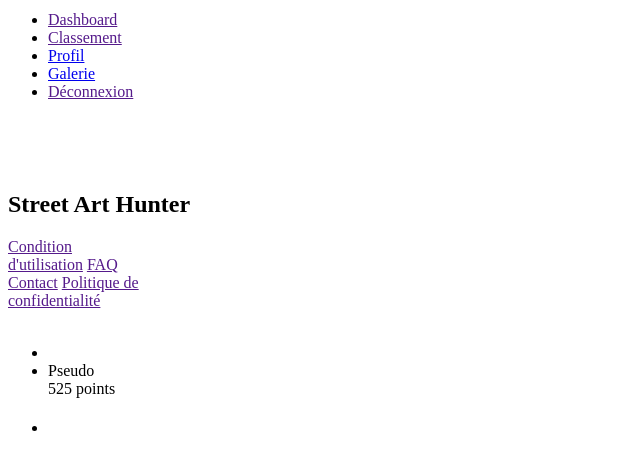
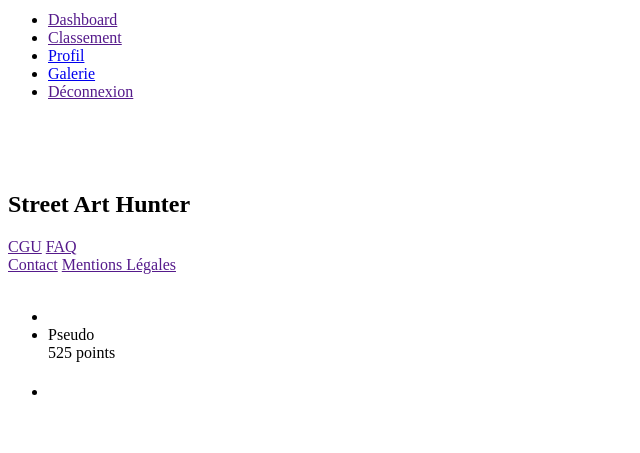
Before and after one commit to WildCodeSchool-2023-09/remfr-php-p3-streetarthunter, a Symfony app: template templates/base.html.twig in a window 1280 px wide. Shown: the part 752-1205 px from the top of the page, without its empty margins (0-640 px from the left). After the commit the page ends 1147 px from the top, so only its background shows below. Run offline with Twig, Linux system fonts and the light colour scheme; the template is opened without the code that fills it, so the values that code supplies are empty; some libraries are stand-ins or nearby versions.

Commit message:
modif footer

```diff
--- a/templates/includes/_footer.html.twig
+++ b/templates/includes/_footer.html.twig
@@ -1,10 +1,10 @@
 <footer class='footer'>
     <div class='footer-gauche'>
-        <a href="">Condition <br> d'utilisation</a>
+        <a href="">CGU</a>
         <a href="">FAQ</a>
     </div>
     <div class='footer-droit'>
         <a href="">Contact</a>
-        <a href="">Politique de <br> confidentialité</a>
+        <a href="">Mentions Légales</a>
     </div>
 </footer>
```
